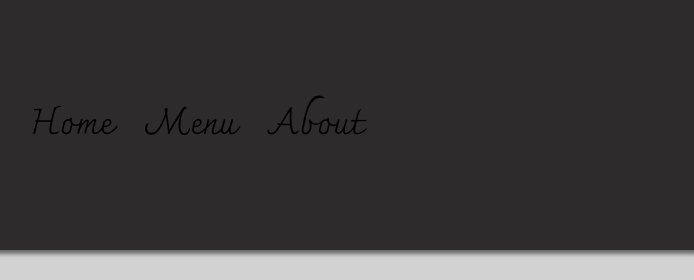
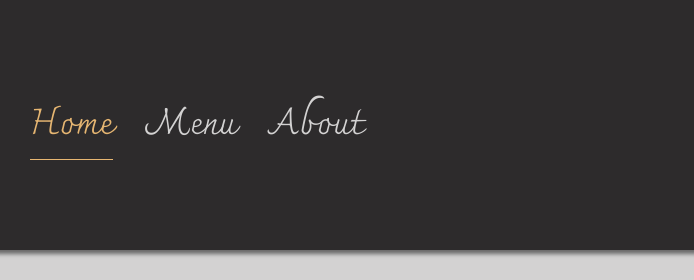
Before and after one commit to ebrahiemfrancis741/restaurant-page, a website built with webpack: page src/template.html in a window 1280 px wide. In both pictures the pointer is over the button "Home". Shown: the top 280 px of the page, 586-1280 px from the left. Built offline with nearby package versions, Linux system fonts and the light colour scheme.

Commit message:
Update nav button color and :hover effect

```diff
--- a/src/styles.css
+++ b/src/styles.css
@@ -41,6 +41,12 @@ header {
       border: 0;
       font-family: "charmonman-regular";
       font-size: 1.5rem;
+      color: #d3d2d2;
+
+      &:hover{
+        color: #e6b672;
+        border-bottom: 1px solid #e6b672;
+      }
     }
     >img{
 
@@ -57,7 +63,7 @@ div#content{
     display: flex;
     flex-direction: column;
     align-items: center;
-    background-color: rgb(211, 210, 210);
+    background-color: #d3d2d2;
     padding: 48px 0px 48px 0px;
     gap: 100px;
     margin-bottom: 48px;
```
